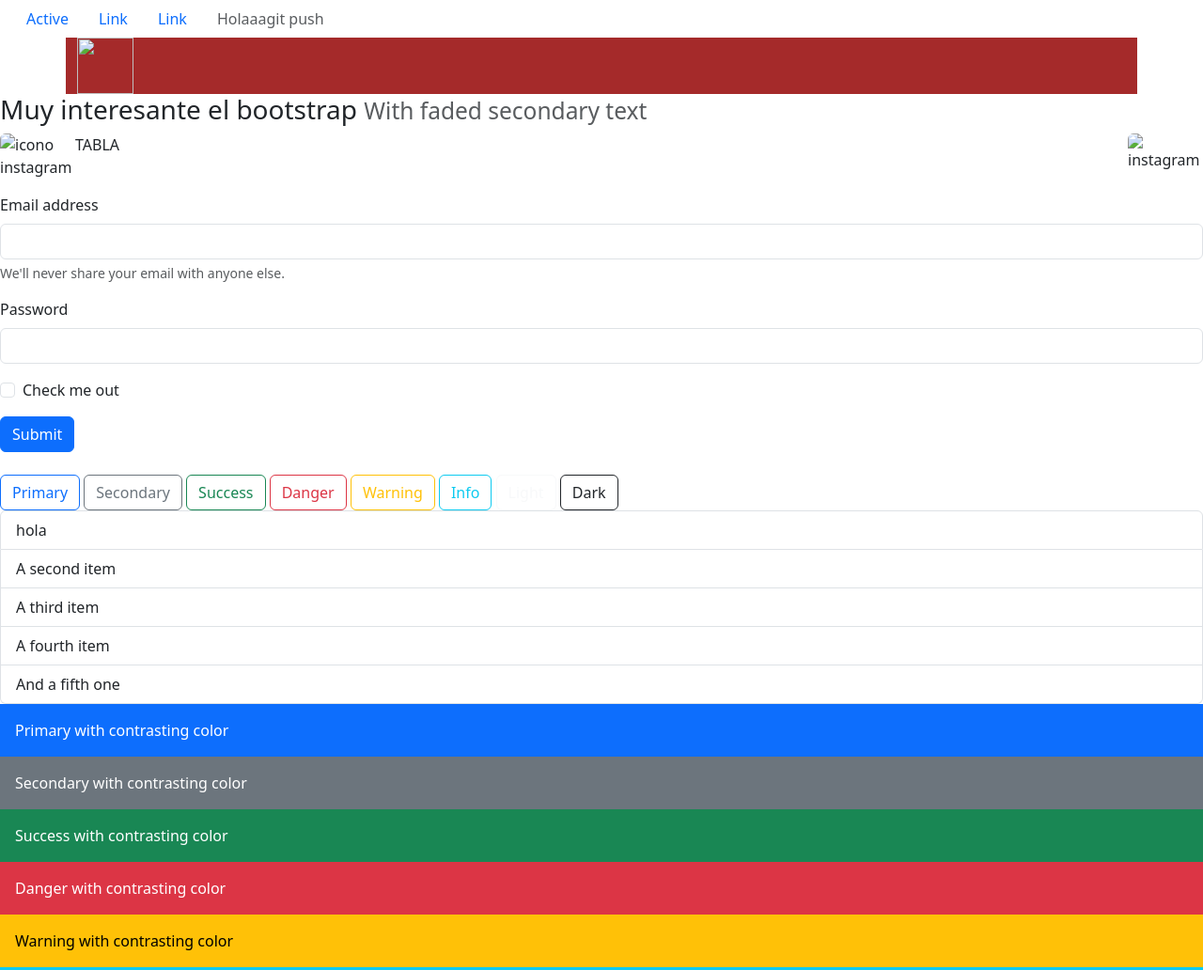
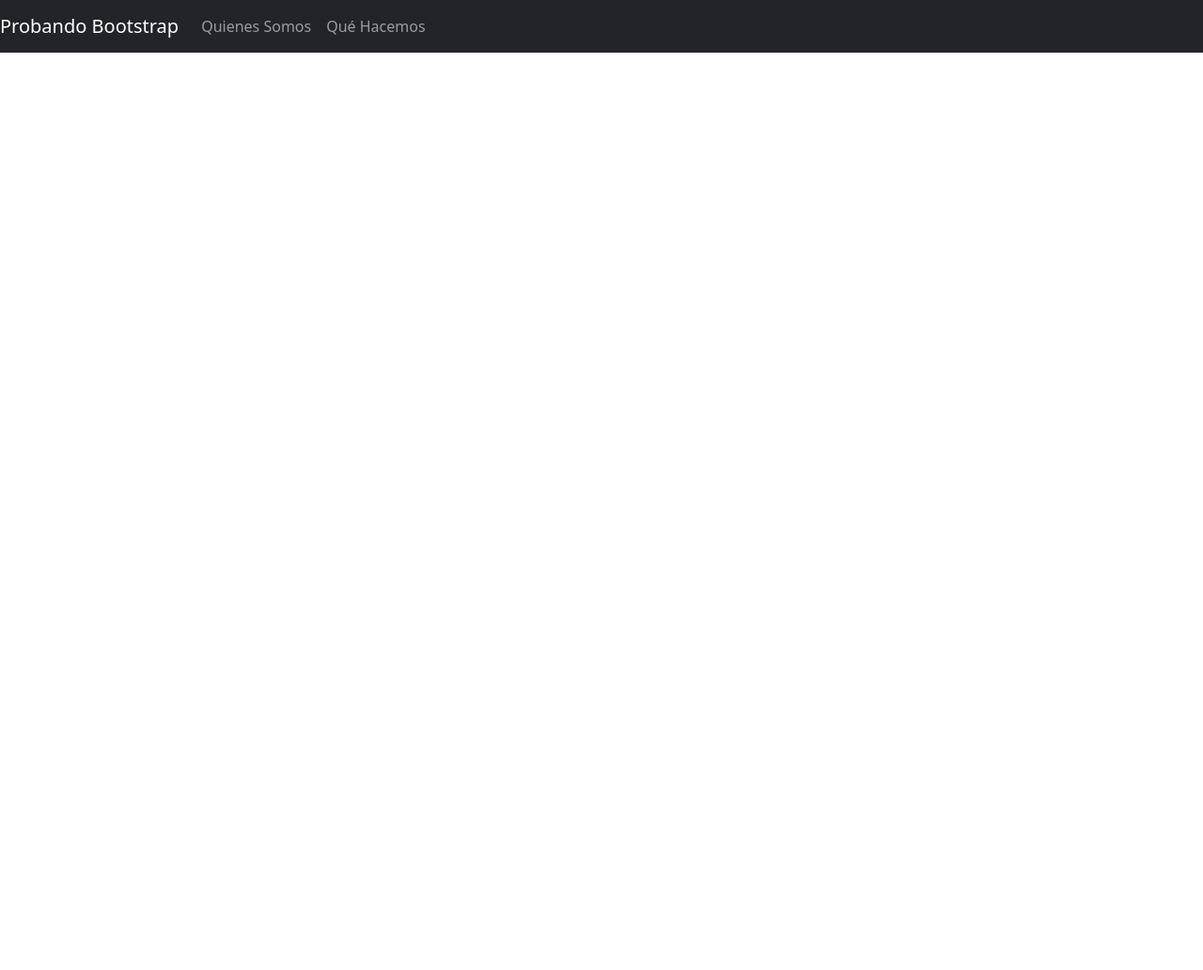
Before and after one commit to Irina-Ichim/Mi-grupo, a plain HTML site: page index.html in a window 1280 px wide. Shown: the top 1032 px of the page at 94% size. After the commit the page ends 800 px from the top, so only its background shows below. Drawn offline with nearby package versions, Linux system fonts and the light colour scheme.

Commit message:
creando navbar con bootstrap

```diff
--- a/index.html
+++ b/index.html
@@ -7,89 +7,24 @@
     <link href="https://cdn.jsdelivr.net/npm/bootstrap@5.3.0-alpha1/dist/css/bootstrap.min.css" rel="stylesheet" integrity="sha384-GLhlTQ8iRABdZLl6O3oVMWSktQOp6b7In1Zl3/Jr59b6EGGoI1aFkw7cmDA6j6gD" crossorigin="anonymous">
   </head>
   <body>
+    <nav class="navbar navbar-expand-lg navbar-dark bg-dark">
+      <a class="navbar-brand" href="#">Probando Bootstrap</a>
+      <button class="navbar-toggler" type="button" data-toggle="collapse" data-target="#navbarToggleExternalContent" aria-controls="navbarToggleExternalContent" aria-expanded="false" aria-label="Toggle navigation">
+        <span class="navbar-toggler-icon"></span>
+      </button>
+      <div class="collapse navbar-collapse" id="navbarToggleExternalContent">
+        <ul class="navbar-nav ml-auto">
+          <li class="nav-item">
+            <a class="nav-link" href="#quienes-somos">Quienes Somos</a>
+          </li>
+          <li class="nav-item">
+            <a class="nav-link" href="#que-hacemos">Qué Hacemos</a>
+          </li>
+        </ul>
+      </div>
+    </nav>
 
-    <div class="container-fluid">
-        <ul class="nav">
-            <li class="nav-item">
-              <a class="nav-link active" aria-current="page" href="#">Active</a>
-            </li>
-            <li class="nav-item">
-              <a class="nav-link" href="#">Link</a>
-            </li>
-            <li class="nav-item">
-              <a class="nav-link" href="#">Link</a>
-            </li>
-            <li class="nav-item">
-              <a class="nav-link disabled">Holaaagit push</a>
-            </li>
-          </ul>
-        <div class="container xxl" style="background-color: brown;">
-            <div class="row">
-                <div class="float-start"><img src="instagram-icon-6496194_960_720.webp" width="60px" height="60px">
 
-              <div class="col">
-
-              </div>
-
-              </div>
-            </div>
-          </div>
-    </div>
-    <article>
-
-          <h3>
-            Muy interesante el bootstrap
-            <small class="text-muted">With faded secondary text</small>
-          </h3>
-    </article>
-    <section>
-        <img src="instagram-icon-6496194_960_720.webp" class="rounded float-start" alt="icono instagram" width="80px">
-        <img src="instagram-icon-6496194_960_720.webp" class="rounded float-end" alt="instagram" width="80px">
-        <table class="table table-dark table-striped">
-            TABLA
-
-          </table>
-          <form>
-            <div class="mb-3">
-              <label for="exampleInputEmail1" class="form-label">Email address</label>
-              <input type="email" class="form-control" id="exampleInputEmail1" aria-describedby="emailHelp">
-              <div id="emailHelp" class="form-text">We'll never share your email with anyone else.</div>
-            </div>
-            <div class="mb-3">
-              <label for="exampleInputPassword1" class="form-label">Password</label>
-              <input type="password" class="form-control" id="exampleInputPassword1">
-            </div>
-            <div class="mb-3 form-check">
-              <input type="checkbox" class="form-check-input" id="exampleCheck1">
-              <label class="form-check-label" for="exampleCheck1">Check me out</label>
-            </div>
-            <button type="submit" class="btn btn-primary">Submit</button>
-          </form><br>
-            <button type="button" class="btn btn-outline-primary">Primary</button>
-            <button type="button" class="btn btn-outline-secondary">Secondary</button>
-            <button type="button" class="btn btn-outline-success">Success</button>
-            <button type="button" class="btn btn-outline-danger">Danger</button>
-            <button type="button" class="btn btn-outline-warning">Warning</button>
-            <button type="button" class="btn btn-outline-info">Info</button>
-            <button type="button" class="btn btn-outline-light">Light</button>
-            <button type="button" class="btn btn-outline-dark">Dark</button>
-            <br>
-            <ul class="list-group">
-                <li class="list-group-item">hola</li>
-                <li class="list-group-item">A second item</li>
-                <li class="list-group-item">A third item</li>
-                <li class="list-group-item">A fourth item</li>
-                <li class="list-group-item">And a fifth one</li>
-              </ul>
-            <div class="text-bg-primary p-3">Primary with contrasting color</div>
-            <div class="text-bg-secondary p-3">Secondary with contrasting color</div>
-            <div class="text-bg-success p-3">Success with contrasting color</div>
-            <div class="text-bg-danger p-3">Danger with contrasting color</div>
-            <div class="text-bg-warning p-3">Warning with contrasting color</div>
-            <div class="text-bg-info p-3">Info with contrasting color</div>
-            <div class="text-bg-light p-3">Light with contrasting color</div>
-            <div class="text-bg-dark p-3">Dark with contrasting color</div>
-    </section>
 
 
 
```
